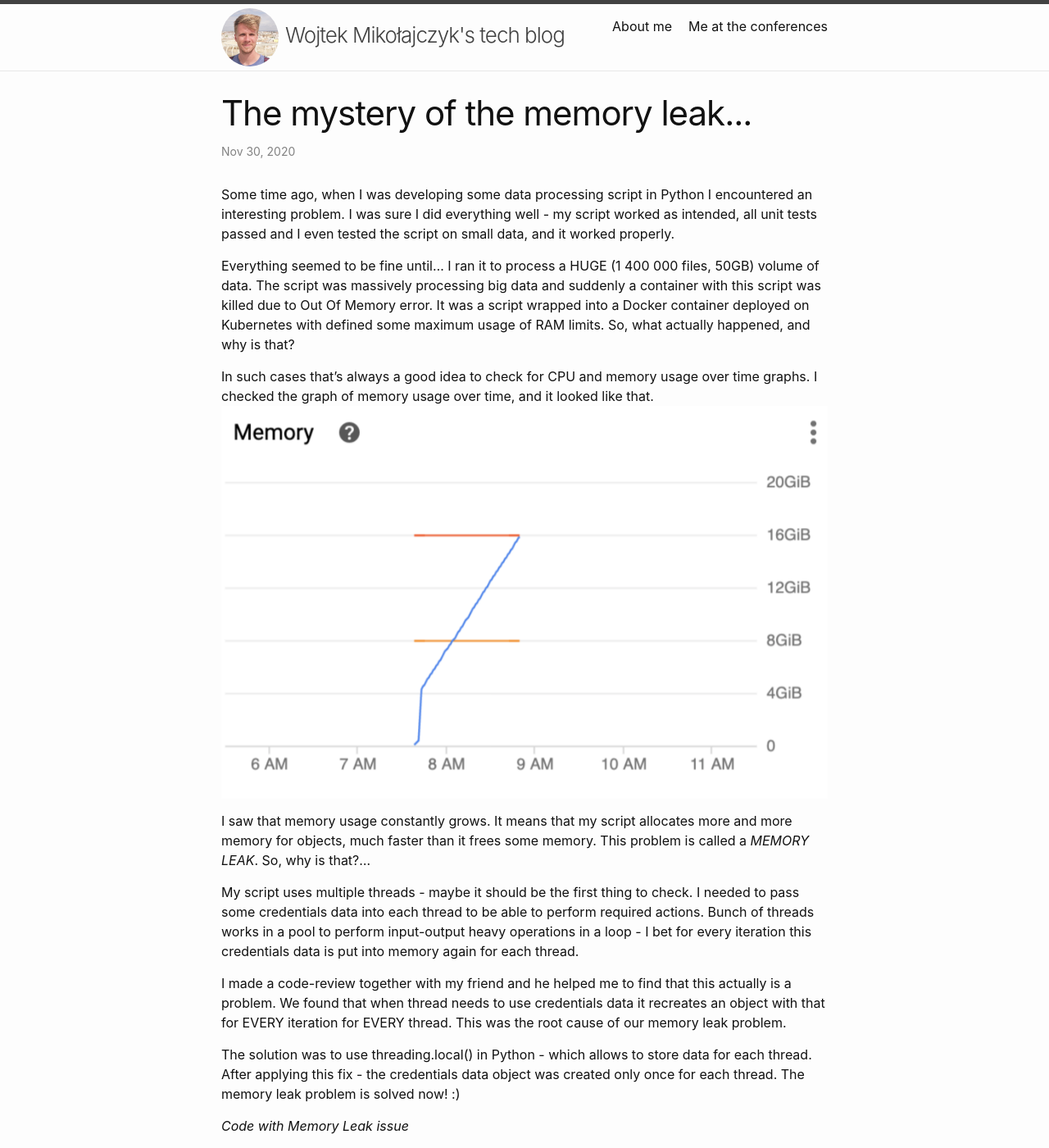
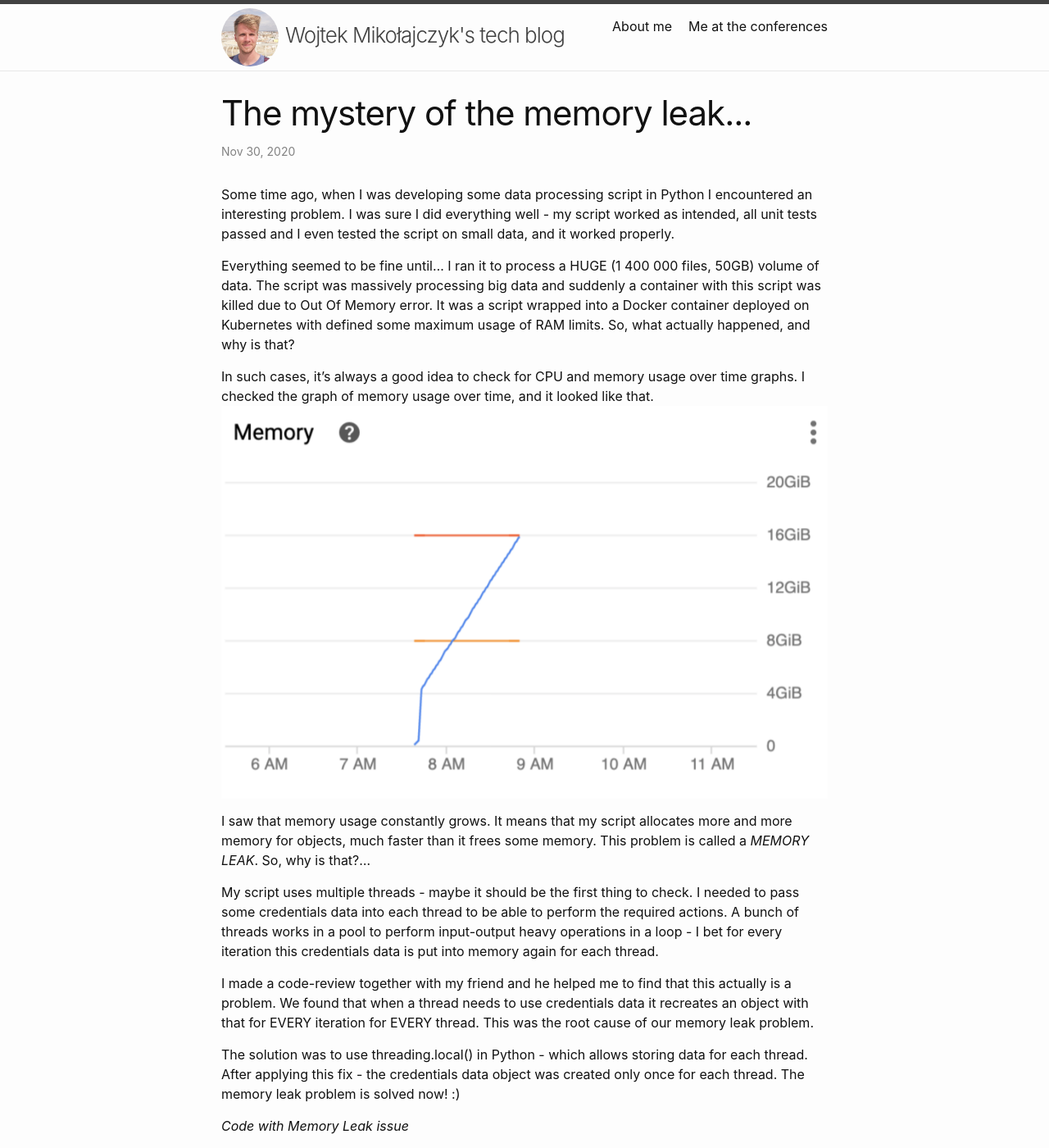
Before and after one commit to wmikolajczyk/womiko-blog, a Jekyll site: the page built from _posts/2020-11-30-the-memory-leak.markdown, in a window 1280 px wide and 1400 px high. Shown: the whole window at 82% size. Built offline with Jekyll 4.4.1, drawn with Linux system fonts in a browser that asks for light colours; comment, search, counter and statistics services are not loaded; some of the changed text lies outside the part shown.

Commit message:
Fix some grammar... mem leak

````diff
--- a/_posts/2020-11-30-the-memory-leak.markdown
+++ b/_posts/2020-11-30-the-memory-leak.markdown
@@ -8,17 +8,17 @@ Some time ago, when I was developing some data processing script in Python I enc
 
 Everything seemed to be fine until... I ran it to process a HUGE (1 400 000 files, 50GB) volume of data. The script was massively processing big data and suddenly a container with this script was killed due to Out Of Memory error. It was a script wrapped into a Docker container deployed on Kubernetes with defined some maximum usage of RAM limits. So, what actually happened, and why is that?
 
-In such cases that's always a good idea to check for CPU and memory usage over time graphs.
+In such cases, it's always a good idea to check for CPU and memory usage over time graphs.
 I checked the graph of memory usage over time, and it looked like that.
 ![image](/assets/images/memory_usage_over_time.png "memory usage over time")
 
 I saw that memory usage constantly grows. It means that my script allocates more and more memory for objects, much faster than it frees some memory. This problem is called a *MEMORY LEAK*. So, why is that?...
 
-My script uses multiple threads - maybe it should be the first thing to check. I needed to pass some credentials data into each thread to be able to perform required actions. Bunch of threads works in a pool to perform input-output heavy operations in a loop - I bet for every iteration this credentials data is put into memory again for each thread.
+My script uses multiple threads - maybe it should be the first thing to check. I needed to pass some credentials data into each thread to be able to perform the required actions. A bunch of threads works in a pool to perform input-output heavy operations in a loop - I bet for every iteration this credentials data is put into memory again for each thread.
 
-I made a code-review together with my friend and he helped me to find that this actually is a problem. We found that when thread needs to use credentials data it recreates an object with that for EVERY iteration for EVERY thread. This was the root cause of our memory leak problem.
+I made a code-review together with my friend and he helped me to find that this actually is a problem. We found that when a thread needs to use credentials data it recreates an object with that for EVERY iteration for EVERY thread. This was the root cause of our memory leak problem.
 
-The solution was to use threading.local() in Python - which allows to store data for each thread. After applying this fix - the credentials data object was created only once for each thread. The memory leak problem is solved now! :)
+The solution was to use threading.local() in Python - which allows storing data for each thread. After applying this fix - the credentials data object was created only once for each thread. The memory leak problem is solved now! :)
 
 *Code with Memory Leak issue*
 ```python
@@ -55,11 +55,11 @@ class SomeClass:
 ```
 After the fix, the script was able to process all this data in around 5 hours, thanks to multi-threaded operations which sped up the whole thing a lot.
 
-#### Key take aways:
-- some problems will appear ONLY when Python script is ran on a MASSIVE scale
+#### Key takeaways:
+- some problems will appear ONLY when Python script is run on a MASSIVE scale
 - memory leak occurs when your application allocates more RAM than it frees in time
 - you can spot a memory leak by inspecting memory usage over time graph
-- memory leaks are pretty tough to debug - usually the only message you get is this "Out Of Memory" error
+- memory leaks are pretty tough to debug - usually, the only message you get is this "Out Of Memory" error
 - when encountered a memory leak - then your goal is to find this piece of code which "eats" memory :)
 - threading in Python might be tricky - if you encounter some problems it's often good to take a step back to get a better understanding of what's going on under the hood
-- threading.local() in Python allows to store some data per thread
+- threading.local() in Python allows storing some data per thread
````
